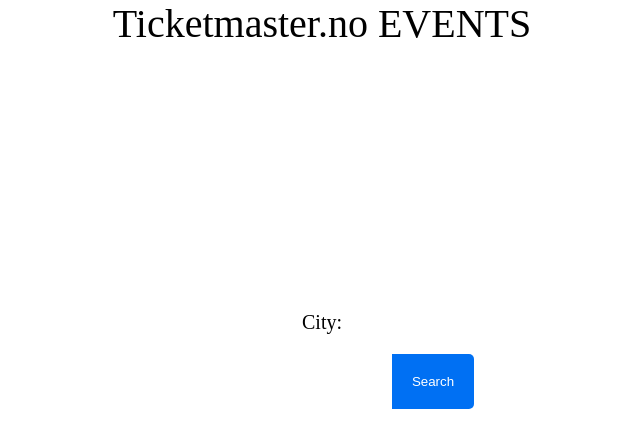
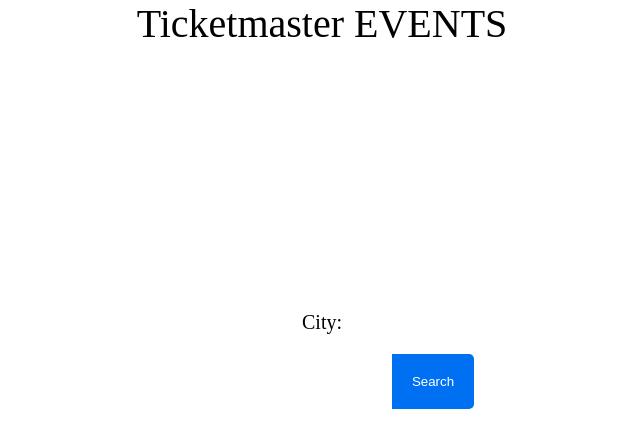
Before and after one commit to Madsemilf/Ticketmaster.no, a plain HTML site: page index.html in a window 1280 px wide. Shown: the whole page, without its empty margins (318-958 px from the left). Drawn offline with Linux system fonts and the light colour scheme.

Commit message:
Changed text on header

```diff
--- a/index.html
+++ b/index.html
@@ -8,7 +8,7 @@
 	</head>
 	<body>
 		<header>
-			Ticketmaster.no EVENTS
+			Ticketmaster EVENTS
 		</header>
 		<div class="event-search">
 			<label class="event-search__label" for="event-search">City:</label>
```
